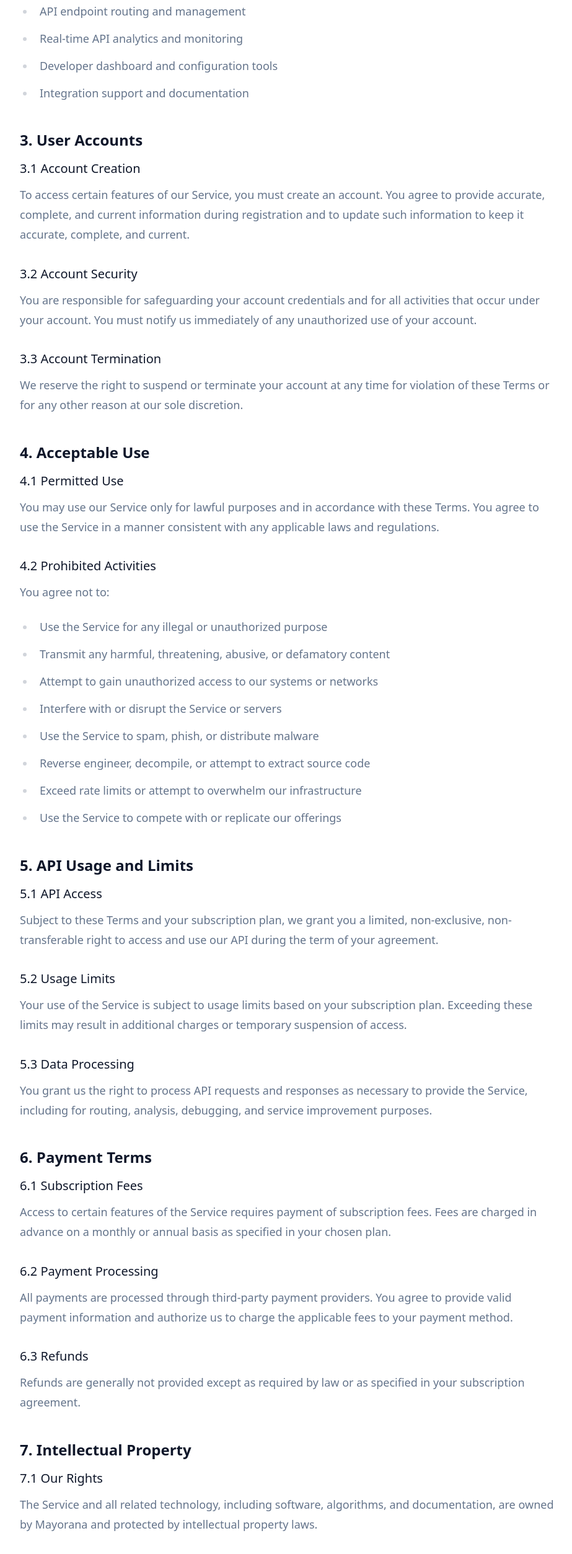
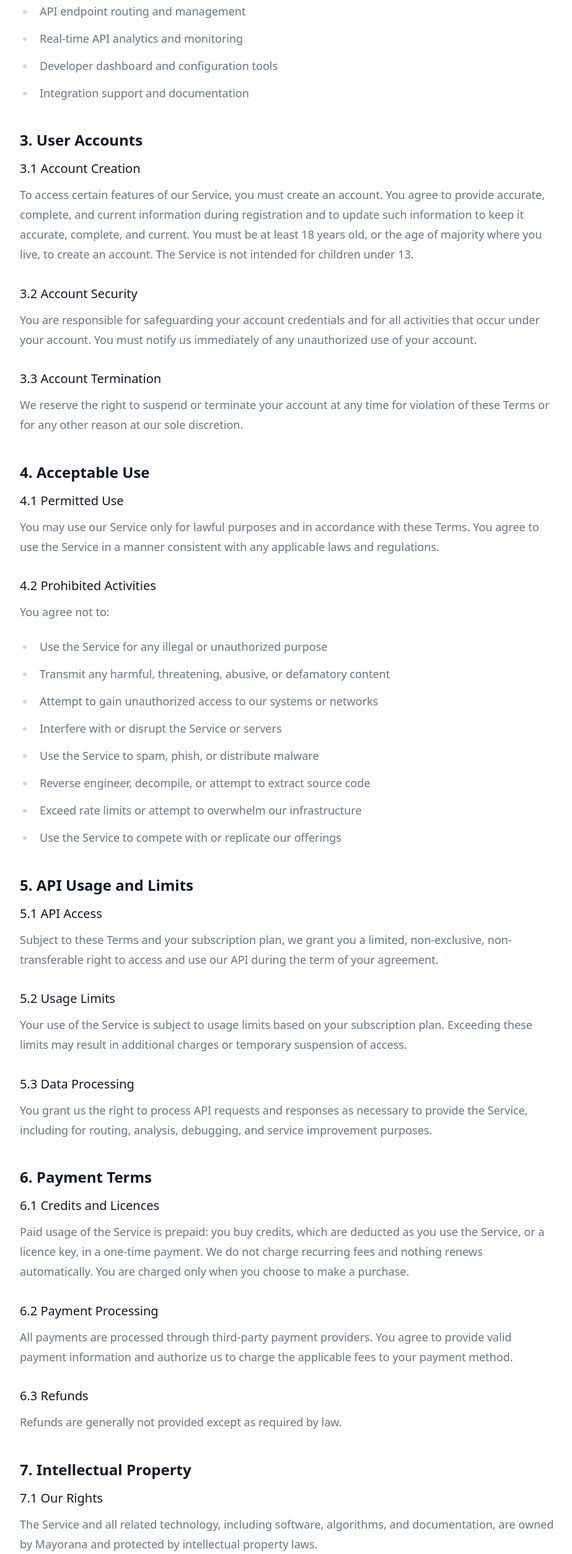
Before and after one commit to bennekrouf/landing-api0, a Next.js app: page /terms in a window 1280 px wide. Shown: the part 732-3239 px from the top of the page at 62% size, without its empty margins (176-1099 px from the left). Built offline with nearby package versions, Linux system fonts and the light colour scheme.

Commit message:
fix: update terms page content (#8)
Updated account creation age requirement and payment terms description.

```diff
--- a/src/app/terms/page.tsx
+++ b/src/app/terms/page.tsx
@@ -52,7 +52,8 @@ export default function TermsPage() {
           <p>
             To access certain features of our Service, you must create an account. You agree to provide
             accurate, complete, and current information during registration and to update such information
-            to keep it accurate, complete, and current.
+            to keep it accurate, complete, and current. You must be at least 18 years old, or the age of
+            majority where you live, to create an account. The Service is not intended for children under 13.
           </p>
 
           <h3 className="text-xl font-medium mb-3">3.2 Account Security</h3>
@@ -116,10 +117,11 @@ export default function TermsPage() {
         <section className="mb-8">
           <h2 className="text-2xl font-semibold mb-4">6. Payment Terms</h2>
 
-          <h3 className="text-xl font-medium mb-3">6.1 Subscription Fees</h3>
+          <h3 className="text-xl font-medium mb-3">6.1 Credits and Licences</h3>
           <p>
-            Access to certain features of the Service requires payment of subscription fees. Fees are charged
-            in advance on a monthly or annual basis as specified in your chosen plan.
+            Paid usage of the Service is prepaid: you buy credits, which are deducted as you use the Service,
+            or a licence key, in a one-time payment. We do not charge recurring fees and nothing renews
+            automatically. You are charged only when you choose to make a purchase.
           </p>
 
           <h3 className="text-xl font-medium mb-3">6.2 Payment Processing</h3>
@@ -130,7 +132,7 @@ export default function TermsPage() {
 
           <h3 className="text-xl font-medium mb-3">6.3 Refunds</h3>
           <p>
-            Refunds are generally not provided except as required by law or as specified in your subscription agreement.
+            Refunds are generally not provided except as required by law.
           </p>
         </section>
 
```
